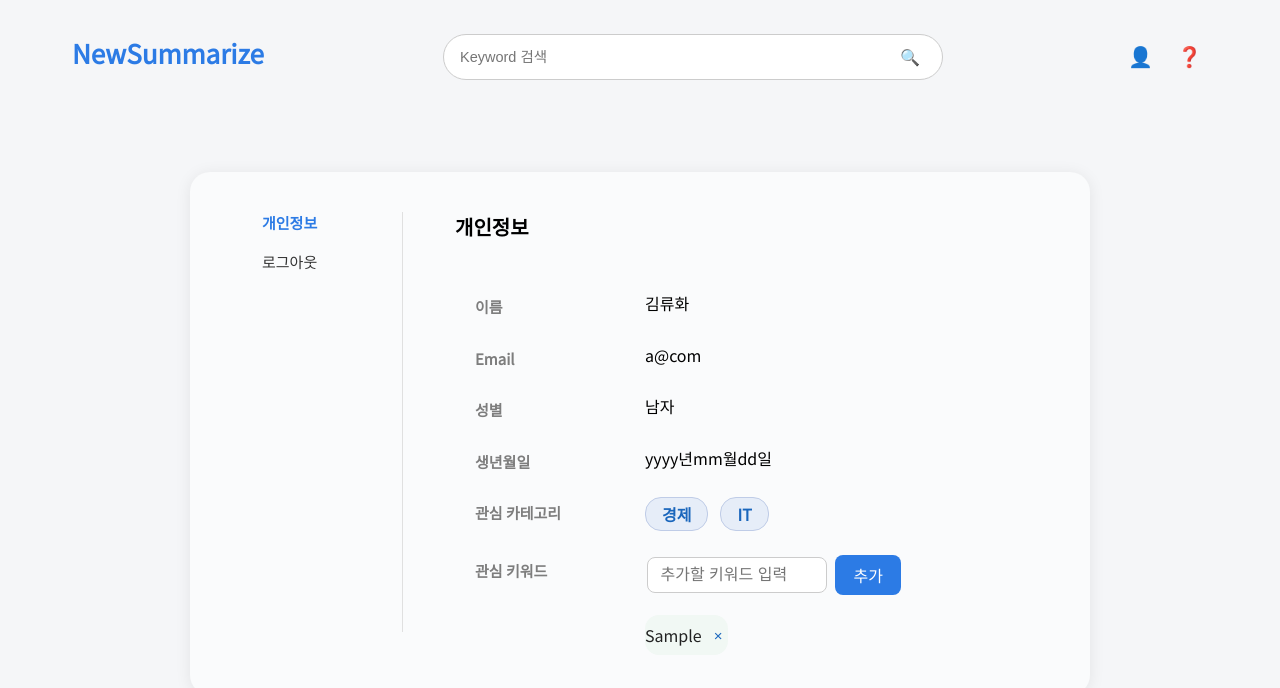
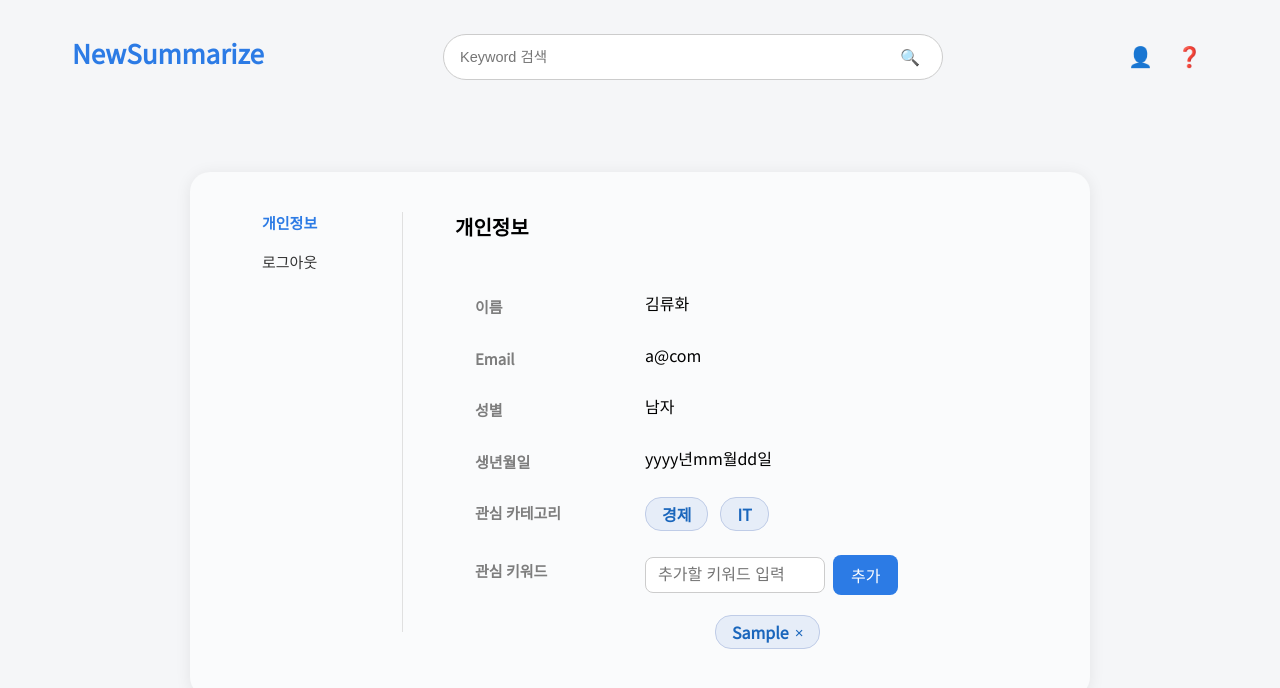
Before and after one commit to Newsummarize/Front, a React (Vite) app: page /my in a window 1280 px wide. Both pictures are taken after typing "Sample" into the empty fields and a click on the button "추가". Shown: the top 688 px of the page. Built offline with nearby package versions, Linux system fonts and the light colour scheme.

Commit message:
UI 세부 수정

```diff
--- a/src/pages/My.jsx
+++ b/src/pages/My.jsx
@@ -109,12 +109,16 @@ function MyPage() {
                   </div>
                   <div className="mypage-keyword-list">
                     {keywords.map((kw, idx) => (
-                      <span key={idx} className="mypage-keyword-chip">
+                      <span key={idx} className="mypage-category-chip" style={{display: "inline-flex",
+                      alignItems: "center", marginRight: "8px", marginBottom: "8px"}}>
                     {kw}
                     <button
                       type="button"
                       className="mypage-keyword-delete-btn"
                       onClick={() => handleRemoveKeyword(idx)}
+                      style={{marginLeft: "6px", background: "none", border: "none", color: "#1a66bc",
+                      fontSize: "15px", cursor: "pointer"}}
+                      aria-label="키워드 삭제"
                     >
                       ×
                     </button>
--- a/src/styles/my.css
+++ b/src/styles/my.css
@@ -97,7 +97,7 @@
 .mypage-info-value {
   display: flex;
   flex-direction: column;   /* 세로로 정렬 */
-  align-items: center;  /* 왼쪽 정렬 */
+  align-items: flex-start;  /* 왼쪽 정렬 */
   gap: 16px;                   /* 필요시 간격 조정 */
   flex-wrap: wrap;
 }
@@ -113,6 +113,7 @@
   border-radius: 8px;
   width: 180px;
   box-sizing: border-box;
+  align-items: flex-start;
 }
 .mypage-keyword-add-btn {
   padding: 0 18px;
@@ -126,7 +127,8 @@
   white-space: nowrap;
 }
 .mypage-keyword-list {
-  display: grid;
+  display: flex;
+  flex-wrap: wrap;
   grid-template-columns: repeat(3, minmax(max-content, 1fr));
   align-items: center;
   gap: 4px;
@@ -134,18 +136,17 @@
   justify-content: start;
 }
 .mypage-keyword-chip {
-  box-sizing: border-box;
-  display: flex;
+  display: inline-flex;
   align-items: center;
-  justify-content: center;
-  background: #f1f8f4;
-  color: #222;
-  border-radius: 14px;
-  padding: 8px 0;
-  font-size: 1rem;
-  position: relative;
-  width: fit-content;
+  background: #e6edf8;
+  color: #1a66bc;
+  border-radius: 16px;
+  padding: 4px 16px;
+  font-size: 16px;
+  font-weight: 600;
+  border: 1px solid #bfcce7;
   min-width: 0;
+  white-space: nowrap;
 }
 .mypage-keyword-delete-btn {
   background: none;
@@ -154,6 +155,9 @@
   margin-left: 6px;
   font-size: 15px;
   cursor: pointer;
+  padding: 0;
+  line-height: 1;
+  max-width: 100%;
 }
 .mypage-logout-center {
   width: 100%;
@@ -174,7 +178,7 @@
   padding: 0 32px;
   height: 44px;
   font-size: 1.1rem;
-  background: #1a66bc;
+  background: #2c7be5;
   color: #fff;
   border: none;
   border-radius: 8px;
@@ -183,5 +187,5 @@
   transition: background 0.2s;
 }
 .mypage-logout-btn:hover {
-  background: #1a66bc;
+  background: #2c7be5;
 }
```
Lines whose indentation alone changed are shown as unchanged.
